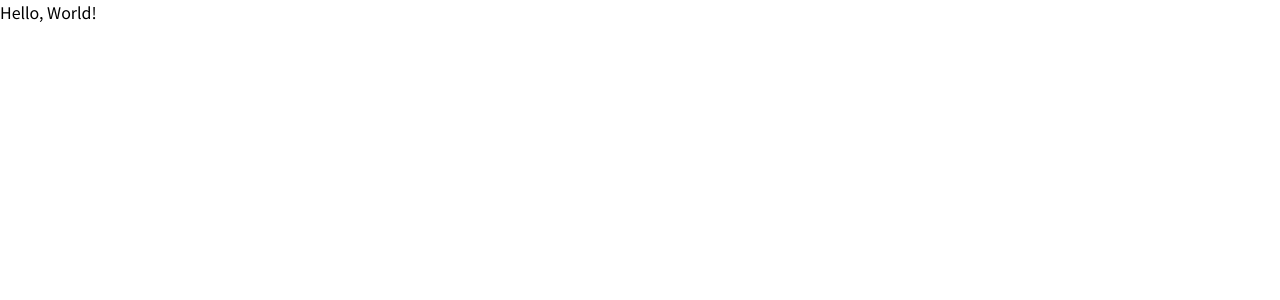
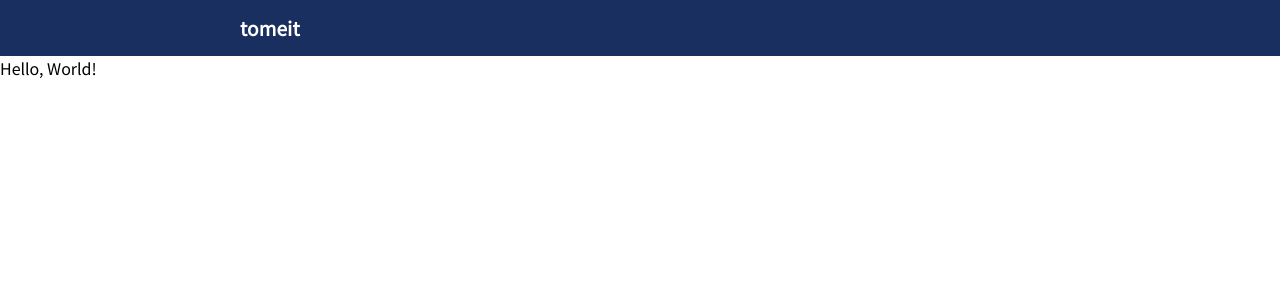
Before and after one commit to minguu42/js-tomeit, a Next.js app: page / in a window 1280 px wide. Shown: the top 300 px of the page. Built offline with nearby package versions, Linux system fonts and the light colour scheme.

Commit message:
Header コンポーネントの作成

```diff
--- /dev/null
+++ b/components/Header.js
@@ -0,0 +1,11 @@
+import styles from 'styles/components/Header.module.css'
+
+const Header = () => (
+  <header className={styles.header}>
+    <div className={styles.headerInner}>
+      <h6 className={styles.headerLogo}>tomeit</h6>
+    </div>
+  </header>
+)
+
+export default Header
--- a/pages/index.js
+++ b/pages/index.js
@@ -1,4 +1,7 @@
 import Head from 'next/head'
+
+import Header from 'components/Header'
+// import styles from 'styles/Home.module.css'
 
 const Home = () => {
   return (
@@ -6,6 +9,7 @@ const Home = () => {
       <Head>
         <title>tomeit</title>
       </Head>
+      <Header />
       <main>
         Hello, World!
       </main>
--- /dev/null
+++ b/styles/components/Header.module.css
@@ -0,0 +1,16 @@
+.header {
+  background-color: var(--primary-color);
+    height: 56px;
+}
+
+.headerInner {
+    max-width: 800px;
+    margin: 0 auto;
+}
+
+.headerLogo {
+    font-size: 19px;
+    letter-spacing: 0.15px;
+    line-height: 56px;
+    color: var(--on-primary-color);
+}
```
Also changed, not shown: babel.config.js (indentation only).
